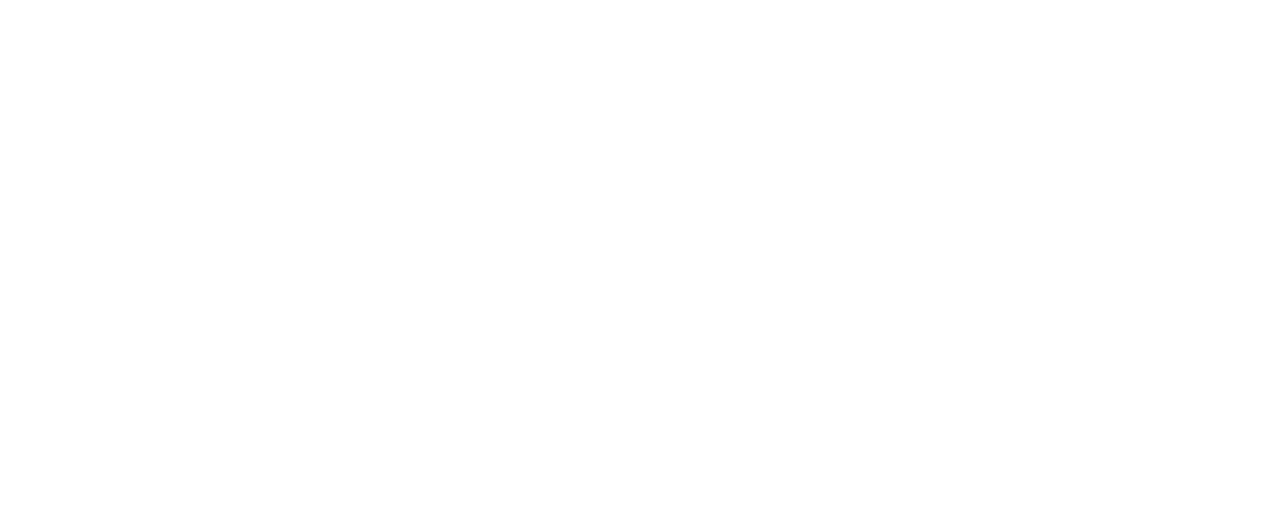
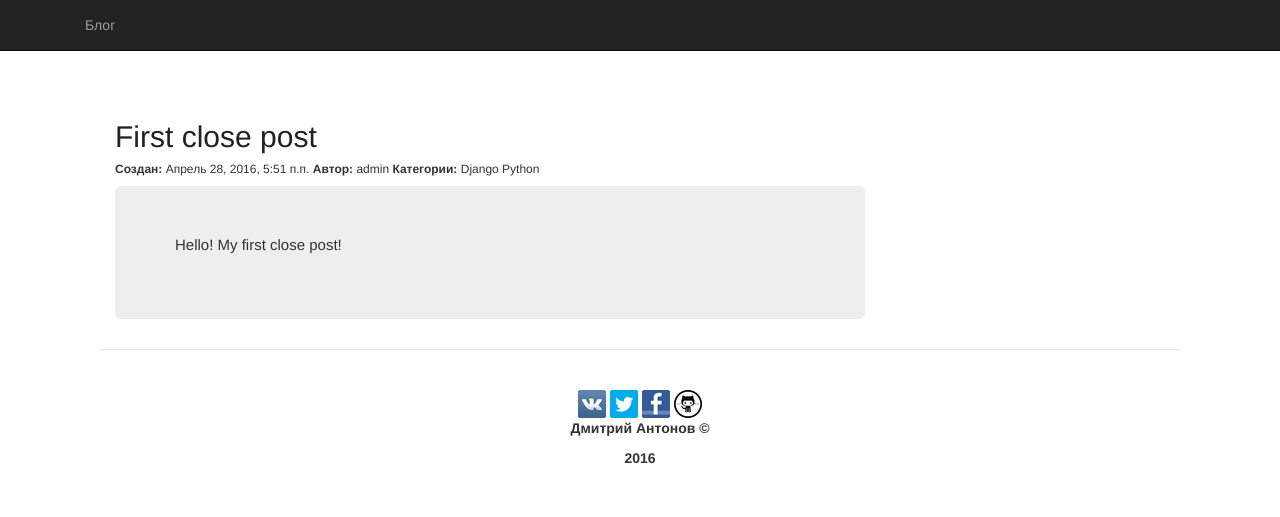
Before and after one commit to blacktrub/task_blog, a Django app: page /2/ in a window 1280 px wide. Before the commit the part shown is empty. Shown: the top 517 px of the page. Run offline with Django 3.2, Linux system fonts and the light colour scheme; data comes from the database, SQL or seed files in the repository; both versions use the stored data as it was after the commit; some libraries are stand-ins or nearby versions.

Commit message:
add DerailView post

```diff
--- a/myblog/blog/models.py
+++ b/myblog/blog/models.py
@@ -23,6 +23,3 @@ class Article(models.Model):
 
     def __str__(self):
         return self.article_title
-
-    def get(self, article_tag):
-        return self.article_tag.all()
--- a/myblog/blog/templates/blog/full.html
+++ b/myblog/blog/templates/blog/full.html
@@ -0,0 +1,35 @@
+{% extends "blog/home.html" %}
+
+{% block post %}
+    {% if fullpost_blog %}
+        <div class="container blog-post">
+            <div class="row">
+                <div class="col-lg-8 col-md-8">
+                    <div>
+                        <h2 class="article-title">
+                            <a class="article-title"> {{ fullpost_blog.article_title }} </a>
+                        </h2>
+                    </div>
+                    <h6>
+                        {% if fullpost_blog.article_date_create == fullpost_blog.article_date_modify %}
+                            <b>Создан:</b> {{ fullpost_blog.article_date_create }}
+                        {% else %}
+                            <b>Создан:</b> {{ fullpost_blog.article_date_create }}
+                            <b>Последнее изменение:</b> {{ fullpost_blog.article_date_modify }}
+                        {% endif %}
+                        <b>Автор:</b> {{ fullpost_blog.article_autor }}
+                        <b>Категории:</b>
+                        {% for tag in fullpost_blog.article_tag.all %}
+                            {{ tag }}
+                        {% endfor %}
+                    </h6>
+                    <div class="jumbotron">
+                        <p class="text-justify">
+                            {{ fullpost_blog.article_text }}
+                        </p>
+                    </div>
+                </div>
+            </div>
+        </div>
+    {% endif %}
+{% endblock post %}
--- a/myblog/blog/templates/blog/home.html
+++ b/myblog/blog/templates/blog/home.html
@@ -1,5 +1,4 @@
 {% load staticfiles %}
-
 
 <!DOCTYPE html>
 <html lang="ru">
@@ -9,8 +8,11 @@
         Блог
     {% endblock title %}
     </title>
-    <link href="{% static 'blog/css/bootstrap.css' %}" rel="stylesheet">
-    <link rel="stylesheet" type="text/css" href="{% static 'blog/style.css' %}">
+    {% block load_css %}
+      <link href="{% static 'blog/css/bootstrap.css' %}" rel="stylesheet">
+      <link rel="stylesheet" type="text/css" href="{% static 'blog/style.css' %}">
+    {% endblock load_css %}
+
 </head>
 <body>
     {% block header %}
@@ -37,11 +39,11 @@
       </div>
     {% endblock header %}
 
-    <div class="container blog-post">
-        <div class="row">
-            <div class="col-lg-8 col-md-8">
-                {% block post %}
-                    {% if post_blog %}
+    {% block post %}
+      {% if post_blog %}
+        <div class="container blog-post">
+          <div class="row">
+              <div class="col-lg-8 col-md-8">
                         {% for x in post_blog %}
                             <div>
                                 <h2 class="article-title">
@@ -56,7 +58,10 @@
                                     <b>Последнее изменение:</b> {{ x.article_date_modify }}
                                 {% endif %}
                                 <b>Автор:</b> {{ x.article_autor }}
-                                <b>Категории:</b> {{ x.article_tag }}
+                                <b>Категории:</b>
+                                {% for tag in x.article_tag.all %}
+                                    {{ tag }}
+                                {% endfor %}
                             </h6>
                             <div class="jumbotron">
                                 <p class="text-justify">
@@ -65,12 +70,11 @@
                                 <a href="{% url 'blog:full' x.id %}">Читать далее...</a>
                             </div>
                         {% endfor %}
-                    {% endif %}
-                {% endblock post %}
             </div>
-
+          </div>
         </div>
-    </div>
+    {% endif %}
+    {% endblock post %}
 
 
     <script src="https://ajax.googleapis.com/ajax/libs/jquery/1.11.3/jquery.min.js"></script>
```
Also changed, not shown: myblog/db.sqlite3.
